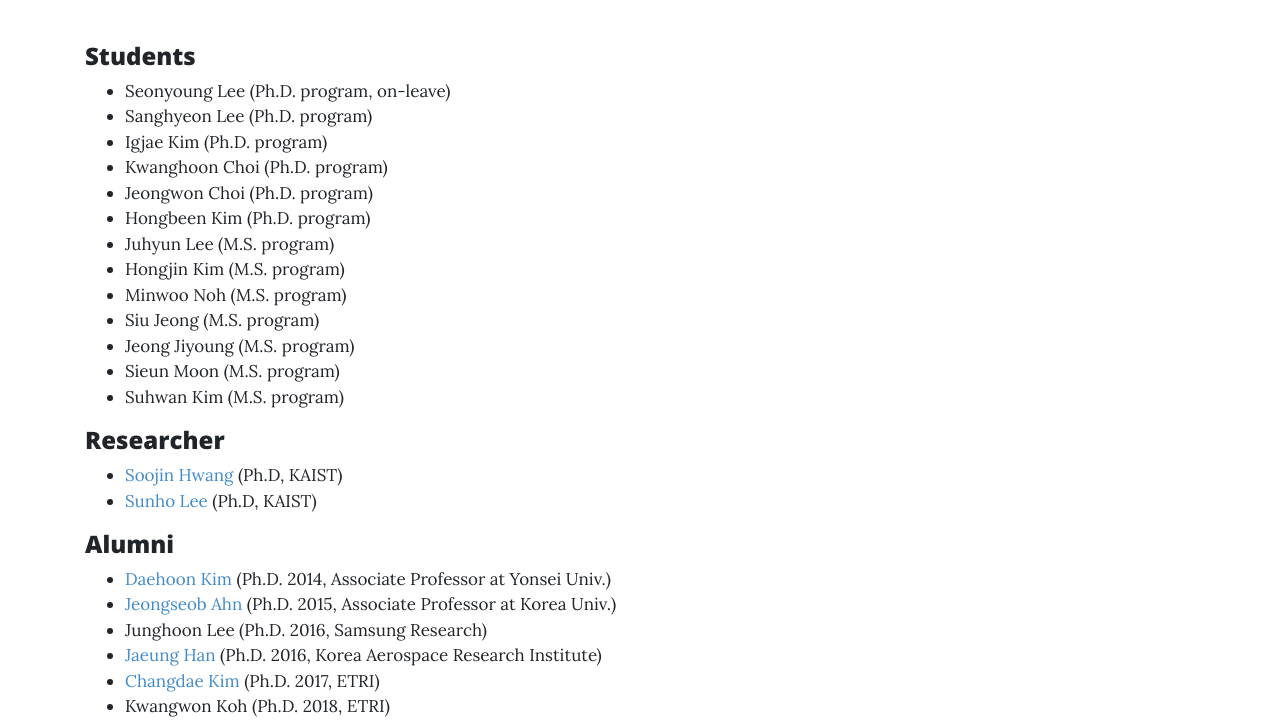
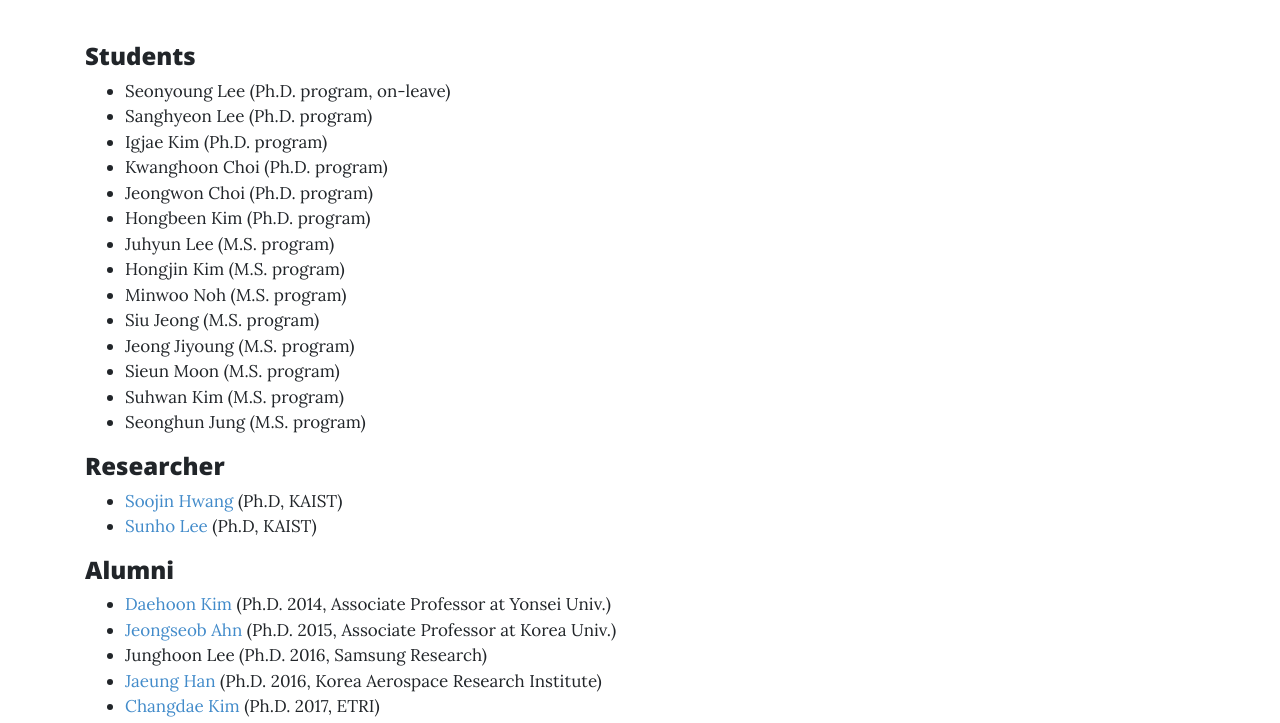
Before and after one commit to jaehyuk-huh/jaehyuk-huh.github.io, a website: page people.html in a window 1280 px wide. Shown: the part 68-791 px from the top of the page. Drawn offline with nearby package versions, Linux system fonts and the light colour scheme.

Commit message:
Update people.html

```diff
--- a/people.html
+++ b/people.html
@@ -85,6 +85,7 @@
               <li>Jeong Jiyoung (M.S. program)</li>
               <li>Sieun Moon (M.S. program)</li>
               <li>Suhwan Kim (M.S. program)</li>
+              <li>Seonghun Jung (M.S. program)</li>
             </ul>
 		  <h4>Researcher</h4>
 		    <ul>
```
